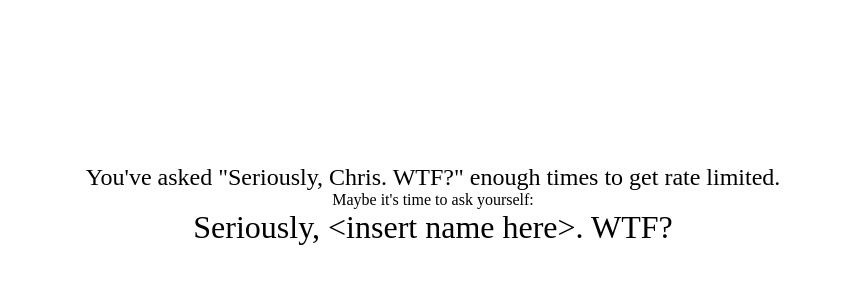
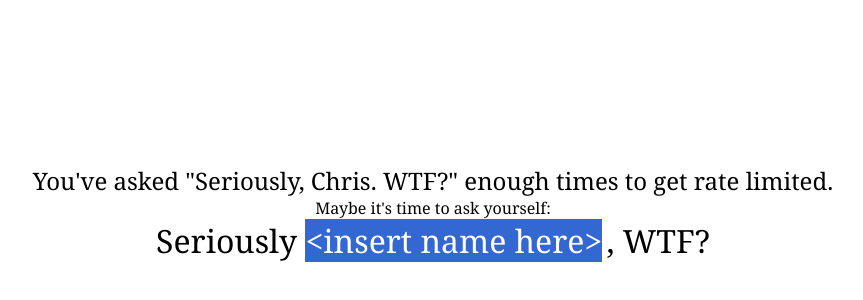
Before and after one commit to cdcaskey/chris-wtf, a plain HTML site: page index.html in a window 1280 px wide. Shown: the part 188-488 px from the top of the page, without its empty margins (207-1070 px from the left). Drawn offline with Linux system fonts and the light colour scheme; no server answers.

Commit message:
Allow a user to ask themselves, WTF?

```diff
--- a/index.html
+++ b/index.html
@@ -3,6 +3,11 @@
   <head>
     <title>Seriously, Chris. WTF?</title>
     <style>
+      html,
+      input {
+        font-family: Cambria, Cochin, Georgia, Times, "Times New Roman", serif;
+      }
+
       #container {
         position: fixed;
         inset: 0px;
@@ -24,8 +29,15 @@
         font-size: medium;
       }
 
-      #wtf {
+      .wtf {
         font-size: xx-large;
+      }
+
+      #name {
+        border: 0;
+        outline: none;
+        background: none;
+        width: auto;
       }
     </style>
   </head>
@@ -37,7 +49,9 @@
       <span id="dash">-</span>
       <span id="date">26/11/2024</span>
       <br />
-      <span id="wtf">Seriously Chris, WTF?</span>
+      <span class="wtf">Seriously </span>
+      <span id="name" class="wtf">Chris</span>
+      <span class="wtf">, WTF?</span>
     </div>
     <script type="text/javascript">
       function setText(repo, commit) {
@@ -56,15 +70,36 @@
         document.getElementById("dash").textContent =
           "Maybe it's time to ask yourself:";
         document.getElementById("date").textContent = "";
-        document.getElementById("wtf").textContent =
-          "Seriously, <insert name here>. WTF?";
+
+        let name = document.getElementById("name");
+        name.contentEditable = true;
+        name.textContent = "<insert name here>";
+
+        name.onfocus = function () {
+          window.setTimeout(function () {
+            var sel, range;
+            if (window.getSelection && document.createRange) {
+              range = document.createRange();
+              range.selectNodeContents(name);
+              sel = window.getSelection();
+              sel.removeAllRanges();
+              sel.addRange(range);
+            } else if (document.body.createTextRange) {
+              range = document.body.createTextRange();
+              range.moveToElementText(name);
+              range.select();
+            }
+          }, 1);
+        };
+
+        name.focus();
       }
 
       (async function () {
         let repos = await fetch("https://api.github.com/users/cdcaskey/repos")
           .then((response) => {
             if (response.status === 200) {
-              response.json();
+              return response.json();
             } else {
               throw new Error();
             }
@@ -77,7 +112,7 @@
         let commits = await fetch(repo.url + "/commits")
           .then((response) => {
             if (response.status === 200) {
-              response.json();
+              return response.json();
             } else {
               throw new Error();
             }
```
